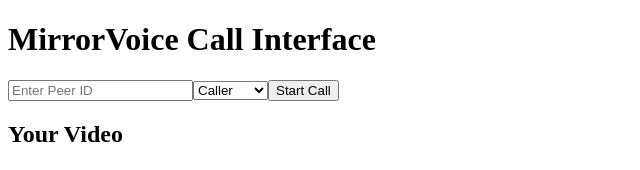
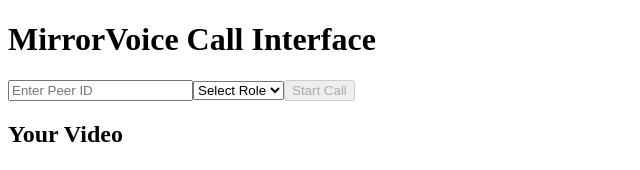
Before and after one commit to Healtime2025/mirrorchat, a Next.js app: page /call in a window 1280 px wide. Shown: the top 170 px of the page, without its empty margins (0-640 px from the left). Built offline with nearby package versions, Linux system fonts and the light colour scheme.

Commit message:
Update call.js

```diff
--- a/pages/call.js
+++ b/pages/call.js
@@ -11,17 +11,24 @@ export default function CallPage() {
   const localVideoRef = useRef(null);
   const remoteVideoRef = useRef(null);
   const peerConnectionRef = useRef(null);
+
   const [callStarted, setCallStarted] = useState(false);
   const [peerId, setPeerId] = useState('');
-  const [role, setRole] = useState('caller'); // or 'receiver'
+  const [role, setRole] = useState('');
+  const [status, setStatus] = useState('idle'); // idle | connecting | error
 
   const startCall = async () => {
+    if (!peerId || !role) return alert('Please enter Peer ID and select a role.');
+
+    try {
       setCallStarted(true);
+      setStatus('connecting');
+
       const localStream = await getLocalStream();
-    localVideoRef.current.srcObject = localStream;
+      if (localVideoRef.current) localVideoRef.current.srcObject = localStream;
 
       peerConnectionRef.current = await createPeerConnection((remoteStream) => {
-      remoteVideoRef.current.srcObject = remoteStream;
+        if (remoteVideoRef.current) remoteVideoRef.current.srcObject = remoteStream;
       });
 
       localStream.getTracks().forEach((track) => {
@@ -35,7 +42,7 @@ export default function CallPage() {
           headers: { 'Content-Type': 'application/json' },
           body: JSON.stringify({ peerId, signalData: offer }),
         });
-    } else {
+      } else if (role === 'receiver') {
         const res = await fetch(`/api/call-signal?peerId=${peerId}`);
         const { signal } = await res.json();
         const answer = await createAnswer(peerConnectionRef.current, signal);
@@ -46,19 +53,30 @@ export default function CallPage() {
           body: JSON.stringify({ peerId, signalData: answer }),
         });
       }
+
+      setStatus('idle');
+    } catch (err) {
+      console.error('Call error:', err);
+      setStatus('error');
+    }
   };
 
   const receiveAnswer = async () => {
+    try {
       const res = await fetch(`/api/call-signal?peerId=${peerId}`);
       const { signal } = await res.json();
       await addRemoteAnswer(peerConnectionRef.current, signal);
+    } catch (err) {
+      console.error('Answer error:', err);
+      setStatus('error');
+    }
   };
 
   return (
     <div className="min-h-screen p-4 bg-gray-100">
       <h1 className="text-2xl font-bold mb-4">MirrorVoice Call Interface</h1>
 
-      <div className="mb-4 flex gap-4">
+      <div className="mb-4 flex gap-4 flex-wrap">
         <input
           type="text"
           placeholder="Enter Peer ID"
@@ -66,13 +84,19 @@ export default function CallPage() {
           onChange={(e) => setPeerId(e.target.value)}
           className="border rounded p-2"
         />
-        <select value={role} onChange={(e) => setRole(e.target.value)} className="border rounded p-2">
+        <select
+          value={role}
+          onChange={(e) => setRole(e.target.value)}
+          className="border rounded p-2"
+        >
+          <option value="">Select Role</option>
           <option value="caller">Caller</option>
           <option value="receiver">Receiver</option>
         </select>
         <button
           onClick={startCall}
-          className="bg-green-600 text-white px-4 py-2 rounded hover:bg-green-700"
+          className="bg-green-600 text-white px-4 py-2 rounded hover:bg-green-700 disabled:opacity-50"
+          disabled={!peerId || !role || callStarted}
         >
           Start Call
         </button>
@@ -86,14 +110,33 @@ export default function CallPage() {
         )}
       </div>
 
-      <div className="grid grid-cols-2 gap-4">
+      {/* Status messages */}
+      {status === 'connecting' && (
+        <div className="text-blue-600 text-sm mb-4 animate-pulse">Connecting...</div>
+      )}
+      {status === 'error' && (
+        <div className="text-red-600 text-sm mb-4">Something went wrong. Please try again.</div>
+      )}
+
+      <div className="grid grid-cols-1 md:grid-cols-2 gap-4">
         <div>
           <h2 className="font-semibold mb-2">Your Video</h2>
-          <video ref={localVideoRef} autoPlay playsInline className="w-full border rounded" />
+          <video
+            ref={localVideoRef}
+            autoPlay
+            playsInline
+            muted
+            className="w-full border rounded"
+          />
         </div>
         <div>
           <h2 className="font-semibold mb-2">Remote Video</h2>
-          <video ref={remoteVideoRef} autoPlay playsInline className="w-full border rounded" />
+          <video
+            ref={remoteVideoRef}
+            autoPlay
+            playsInline
+            className="w-full border rounded"
+          />
         </div>
       </div>
     </div>
```
Lines whose indentation alone changed are shown as unchanged.
